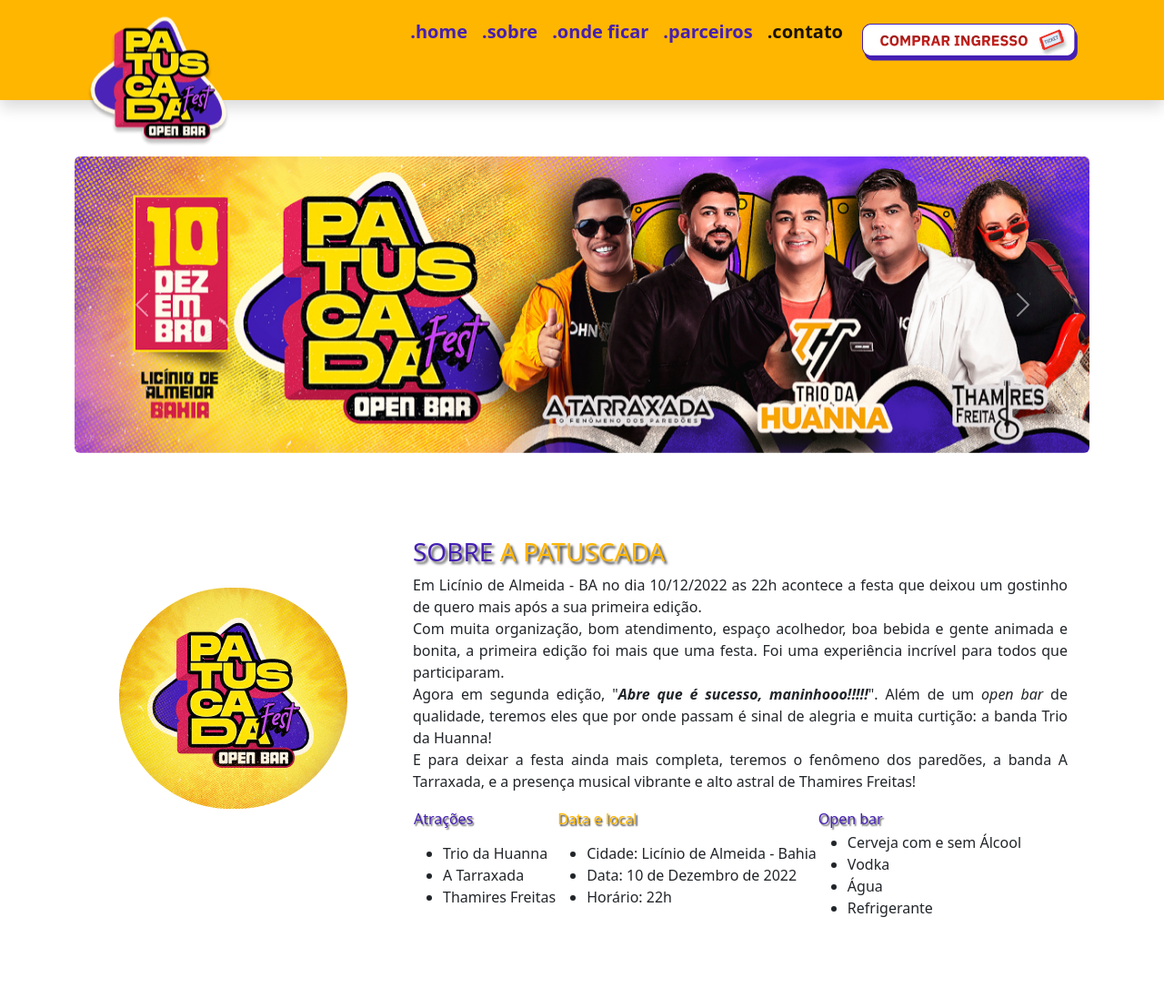
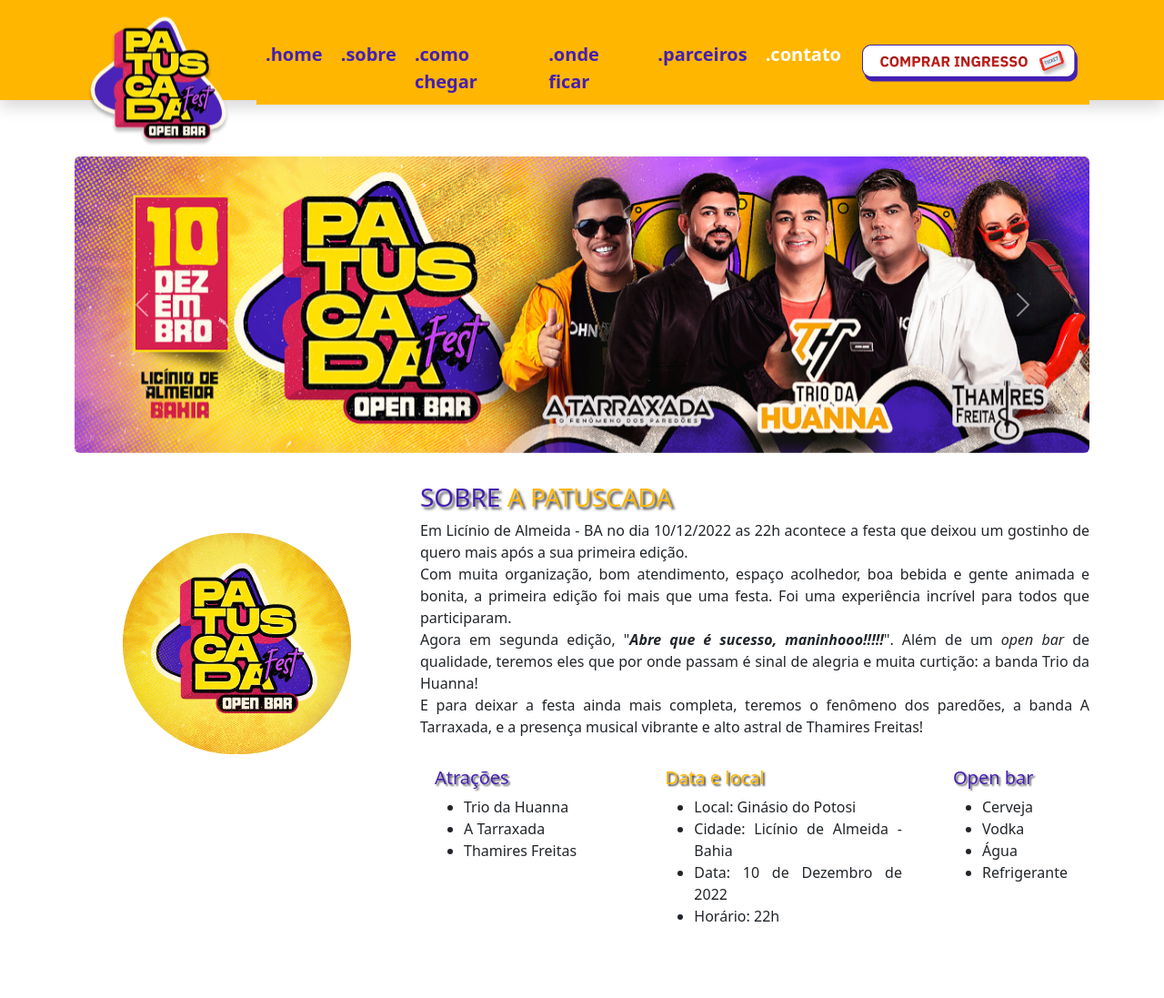
Before and after one commit to klebersonfialhobaleeiro/Patuscada, a Django app: page / in a window 1280 px wide. Shown: the top 1097 px of the page at 91% size. Run offline with Django 4.2, Linux system fonts and the light colour scheme; data comes from the database, SQL or seed files in the repository; some libraries are stand-ins or nearby versions.

Commit message:
Correção do css responsivo

```diff
--- a/Patuscada/static/css/style.css
+++ b/Patuscada/static/css/style.css
@@ -1,3 +1,5 @@
+
+
 .bg-principal, .navbar-toggler, .navbar-nav   {
   background-color: #ffb600 !important;
 }
@@ -7,29 +9,42 @@
 
 
 /* navbar */
-@media (min-width:992px) {
+@media (min-width:770px) {
   .navbar-brand{
       transform: translateY(20%);
   }
 }
-.navbar-top-fixed {
+
+#menu-topo {
   height: 110px;
 }
 .nav-principal {
-  margin-top: -40px;
+  margin-top: 40px;
 }
 
 .nav-principal li.active{
   color: #fff
 }
 
-#navbarCollapse{
-  flex-direction: column;
+.nav-principal li.nav-item a.nav-link{
+  padding: 10px;
 }
+
+
+.navbar-nav .nav-link.active{
+  color: #fff !important;
+}
+
+#li-comprar{
+  height: 60px;
+}
+
 .ul, #btn-comprar{
   align-self: flex-end;
   height: 10px;
 }
+
+
 
 #list-cidades{
   /*background-color: green;*/
--- a/Patuscada/templates/home/index.html
+++ b/Patuscada/templates/home/index.html
@@ -3,16 +3,11 @@
 <html lang="pt-BR">
 
 <head>
-  {% comment %}
   <meta charset="utf-8" />
-  <meta name="viewport" content="width=device-width, initial-scale=1" />
-  <meta name="description" content="" />
-  <meta name="author" content="Mark Otto, Jacob Thornton, and Bootstrap contributors" />
-  <meta name="generator" content="Hugo 0.104.2" />
-  {% endcomment %}
+  <meta name="viewport" content="width=device-width, initial-scale=1">
+  <meta name="description" content="Site oficial da Patuscada Fest de Licínio de Almeida/BA" />
   <title>Patuscada Fest | + que 1 festa. Uma experiência!</title>
   <link rel="shortcut icon" type="imagem/x-icon" href="{% static '/imgs/logo_sombra.png' %}" />
-  <link rel="canonical" href="https://getbootstrap.com/docs/5.2/examples/navbar-fixed/" />
   <link rel="stylesheet" href="https://cdnjs.cloudflare.com/ajax/libs/font-awesome/6.2.0/css/all.min.css"
     integrity="sha512-xh6O/CkQoPOWDdYTDqeRdPCVd1SpvCA9XXcUnZS2FmJNp1coAFzvtCN9BmamE+4aHK8yyUHUSCcJHgXloTyT2A=="
     crossorigin="anonymous" referrerpolicy="no-referrer" />
@@ -22,24 +17,28 @@
   <link href="{% static 'css/style.css' %}" rel="stylesheet" />
 </head>
 
-<body data-bs-spy="scroll" data-bs-target="#navbar">
+<body data-bs-spy="scroll" data-bs-target="#navbarNav">
+
   <!-- NAVBAR -->
-  <nav class="navbar navbar-expand-md fixed-top bg-principal navbar-top-fixed shadow">
+  <nav class="navbar navbar-expand-lg fixed-top bg-principal shadow" id="menu-topo">
     <div class="container">
       <a class="navbar-brand" id="logo_sombra" href="#">
         <img src="{% static 'imgs/logo_sombra.png' %}" alt="" />
       </a>
-      <button class="navbar-toggler" type="button" data-bs-toggle="collapse" data-bs-target="#navbarCollapse"
-        aria-controls="navbarCollapse" aria-expanded="false" aria-label="Toggle navigation">
+      <button class="navbar-toggler" type="button" data-bs-toggle="collapse" data-bs-target="#navbarNav"
+        aria-controls="#navbarNav" aria-expanded="false" aria-label="Toggle navigation">
         <span class="navbar-toggler-icon"></span>
       </button>
-      <div class="collapse navbar-collapse align-bottom">
+      <div class="collapse navbar-collapse align-bottom" id="navbarNav">
         <ul class="navbar-nav ms-auto mb-2 mb-md-0 nav-principal">
           <li class="nav-item">
             <a class="nav-link" aria-current="page" href="#home">.home</a>
           </li>
           <li class="nav-item">
             <a class="nav-link" href="#sobre">.sobre</a>
+          </li>
+          <li class="nav-item">
+            <a class="nav-link" href="#como">.como chegar</a>
           </li>
           <li class="nav-item">
             <a class="nav-link" href="#onde">.onde ficar</a>
@@ -50,8 +49,9 @@
           <li class="nav-item">
             <a class="nav-link" href="#contato">.contato</a>
           </li>
-          <li>
-            <a class="btn btn-default" href="https://ingressos.meep.com.br/patuscada-fest" blank="" id="btn-comprar">
+          <li class="nav-item" id="li-comprar">
+            <a class="btn btn-default" href="https://ingressos.meep.com.br/patuscada-fest" target="_blank"
+              id="btn-comprar">
               <img src="{% static 'imgs/bt_comprar.png' %}" alt="" />
             </a>
           </li>
@@ -64,6 +64,7 @@
 
   <!-- HOME -->
   <div class="container body-main" id="home">
+
     <div class="row">
       <div id="carouselExampleControls" class="carousel slide" data-bs-ride="carousel">
         <div class="carousel-inner rounded">
@@ -85,7 +86,7 @@
     </div>
 
     <!-- SOBRE -->
-    <div class="row mt-3 space col-12" id="sobre">
+    <div class="row mt-3 mb-3" id="sobre">
       <div class="col-md-4 col-sm-5 text-center align-middle">
         <br><br><br>
         <img src="{% static 'imgs/logo_redonda.png' %}" alt="" />
@@ -96,7 +97,8 @@
             SOBRE <span class="txt-amarelo"> A PATUSCADA </span>
           </h3>
         </div>
-        <div class="row" id="txt_sobre">
+        <div id="txt_sobre">
+          <div class="col-12">
             <p>
               Em Licínio de Almeida - BA no dia 10/12/2022 as 22h acontece a
               festa que deixou um gostinho de quero mais após a sua primeira
@@ -108,7 +110,8 @@
               uma festa. Foi uma experiência incrível para todos que
               participaram.
               <br>
-            Agora em segunda edição, "<strong><em>Abre que é sucesso, maninhooo!!!!!</em></strong>". Além de um <em>open
+              Agora em segunda edição, "<strong><em>Abre que é sucesso, maninhooo!!!!!</em></strong>". Além de um
+              <em>open
                 bar</em> de qualidade, teremos eles que
               por onde passam é sinal de alegria e muita curtição: a banda Trio
               da Huanna!
@@ -118,59 +121,63 @@
               alto astral de Thamires Freitas!
             </p>
 
-          <div>
-            <table class="table-responsive">
-              <tr>
-                <td><span class="txt-roxo">Atrações</span></td>
-                <td><span class="txt-amarelo">Data e local</span></td>
-                <td><span class="txt-roxo">Open bar</span></td>
-              </tr>
-              <tr>
-                <td>
+          </div>
+
+          <div class="row">
+            <div class="col-xl-4 col-md-4">
+              <div class="card border-0">
+                <div class="card-body">
+                  <h5 class="card-title txt-roxo">Atrações</h5>
                   <ul class="text-dark">
                     <li>Trio da Huanna</li>
                     <li>A Tarraxada</li>
                     <li>Thamires Freitas</li>
                   </ul>
-                </td>
-                <td>
+                </div>
+              </div>
+            </div>
+            <div class="col-xl-5 col-md-5">
+              <div class="card border-0">
+                <div class="card-body">
+                  <h5 class="card-title txt-amarelo">Data e local</h5>
                   <ul class="text-dark">
+                    <li>Local: Ginásio do Potosi</li>
                     <li>Cidade: Licínio de Almeida - Bahia</li>
                     <li>Data: 10 de Dezembro de 2022</li>
                     <li>Horário: 22h</li>
                   </ul>
-                </td>
-                <td>
+                </div>
+              </div>
+            </div>
+            <div class="col-xl-3 col-md-3">
+              <div class="card border-0">
+                <div class="card-body">
+                  <h5 class="card-title txt-roxo">Open bar</h5>
                   <ul class="text-dark">
-                    <li> Cerveja com e sem Álcool</li>
+                    <li> Cerveja</li>
                     <li> Vodka </li>
                     <li> Água </li>
                     <li> Refrigerante </li>
                   </ul>
-                </td>
-              </tr>
-            </table>
                 </div>
-
-
-
-          <p>
-
-          </p>
-
-
-          </p>
+              </div>
+            </div>
           </div>
         </div>
       </div>
 
+
+    </div>
+
     <!-- COMO CHEGAR -->
-    <div class="row mt-5 col-12">
+    <div class="row mt-5" id="como">
+      <div class="col-12">
         <h3 class="txt-roxo">
           COMO <span class="txt-amarelo"> CHEGAR? </span>
         </h3>
-      <div class="row mx-auto">
-        <div class="col-md-8 col-sm-7 mb-auto">
+        <div class="mx-auto">
+          <div class="row">
+            <div class="col-md-8 col-sm-8 mb-auto">
               <div id="map"> </div>
               <div class="row mt-1">
                 <div class="col-6">
@@ -189,7 +196,7 @@
               </div>
 
             </div>
-        <div class="col-md-4 col-sm-5">
+            <div class="col-md-4 col-sm-4">
               <ul class="nav flex-column nav-pills nav-fill" id="list-cidades">
                 <li class="nav-item">
                   <button class="nav-link cidade text-start" value="-14.492204528258075, -42.23308313054073"><i
@@ -230,22 +237,26 @@
                 <li class="nav-item mt-2">
                   <div class="form-floating">
                     <input type="text" name="local" class="form-control" id="autocomplete" />
-                <label for="autocomplete"> <i class="fa-solid fa-location-dot"> &nbsp; </i> Não encontrou? Digte aqui a
-                  sua cidade.</label>
-
+                    <label for="autocomplete"> <i class="fa-solid fa-location-dot"> &nbsp; </i> Não encontrou? Digte
+                      aqui
+                      a sua cidade.</label>
                   </div>
                 </li>
               </ul>
             </div>
           </div>
         </div>
+      </div>
+    </div>
 
     <!-- ONDE FICAR -->
     <div class="row mt-5" id="onde">
+      <div class="row">
         <h3 class="txt-roxo">
           ONDE <span class="txt-amarelo"> FICAR? </span>
         </h3>
-      <div class="row">
+      </div>
+      <div class="col-12">
         <div class="table-responsive">
           <table class="table">
             <thead class="bg-principal">
@@ -271,22 +282,24 @@
 
     {% if apoios %}
     <!-- APOIADORES -->
-    <div class="row mt-5" id="parceiros">
+    <div class="mt-5" id="parceiros">
+      <div class="row">
+        <div class="col-12">
           <h3 class="txt-roxo">
             APOIAM <span class="txt-amarelo"> A PATUSCADA </span>
           </h3>
+        </div>
+      </div>
       <div class="row">
         {% for apoio in apoios %}
         <div class="col-xl-4 col-md-4 mb-4">
           <div class="card border-left-warning shadow py-2">
             <div class="d-flex justify-content-center">
               <img class="img-apoio" src="media/{{ apoio.logomarca }}" alt="{{apoio.nome}}" />
-
             </div>
           </div>
         </div>
         {% endfor %}
-
       </div>
     </div>
     {% endif %}
@@ -306,40 +319,16 @@
       {% endif %}
 
       <div class="row">
-        <div class="col-md-8 col-sm-7 mb-auto">
-          <form class="row g-3" action="{% url 'home' %}" method="POST">
-            {% csrf_token %}
-            <div class="col-md-6 form-floating">
-              <input type="text" name="name" class="form-control" id="name" placeholder="Seu nome" required />
-              <label for="floatingInput">Nome*</label>
+        <div class="col-md-6 text-center">
+          <div class="p-2 bd-highlight">
+            <h5 class="txt-roxo">
+              <i class="fa-solid fa-phone"></i> &nbsp;&nbsp; Telefone:
+            </h5>
+            &nbsp;&nbsp; +55 (77) 9 9194-3653
           </div>
-            <div class="col-md-6 form-floating">
-              <input type="email" name="email" class="form-control" id="email" placeholder="name@example.com"
-                required />
-              <label for="floatingInput">Email*</label>
-            </div>
-            <div class="col-md-6 form-floating">
-              <input type="tel" name="phone" class="form-control" id="tel" placeholder="(77) 99191-9191" />
-              <label for="floatingInput">Telefone</label>
-            </div>
-            <div class="col-md-6 form-floating">
-              <input type="text" name="instagram" class="form-control" id="instagram" placeholder="Seu instagram" />
-              <label for="floatingInput">Instagram</label>
-            </div>
-            <div class="col-md-12 form-floating">
-              <textarea type="text" name="message" class="form-control" placeholder="Sua mensagem"
-                id="floatingTextarea2" style="height: 150px" required></textarea>
-              <label for="floatingTextarea2">Sua mensagem*</label>
-            </div>
-            <div class="col-12">
-              <button type="submit" class="btn btn-default">
-                <img src="{% static 'imgs/btn_enviar.png' %}" alt="" />
-              </button>
-            </div>
-          </form>
         </div>
 
-        <div class="col-md-4 col-sm-5 text-center">
+        <div class="col-md-6 text-center">
           <div class="p-2 bd-highlight">
             <h5 class="txt-amarelo">
               <i class="fa-solid fa-location-dot"> </i>&nbsp;&nbsp;Endereço:<br>
@@ -347,12 +336,19 @@
             &nbsp;&nbsp; Praça Sônia Damasceno, S/N. <br>
             &nbsp;&nbsp; Licínio de Almeida, BA
           </div>
+        </div>
+
+
+        <div class="col-md-6 text-center">
           <div class="p-2 bd-highlight">
             <h5 class="txt-roxo">
-              <i class="fa-solid fa-phone"></i> &nbsp;&nbsp; Telefone:
+              <i class="fa fa-instagram"></i>&nbsp;&nbsp; Instagram:
             </h5>
-            &nbsp;&nbsp; +55 (77) 9 9194-3653
+            &nbsp;&nbsp; @patuscadafest
           </div>
+        </div>
+
+        <div class="col-md-6 text-center">
           <div class="p-2 bd-highlight">
             <h5 class="txt-amarelo">
               <i class="fa-solid fa-envelope"></i>
@@ -360,23 +356,17 @@
             </h5>
             &nbsp;&nbsp; patuscadafestlic@gmail.com
           </div>
+        </div>
 
-          <div class="p-2 bd-highlight">
-            <h5 class="txt-roxo">
-              <i class="fa fa-instagram"></i>&nbsp;&nbsp; Instagram:
-            </h5>
-            &nbsp;&nbsp; @patuscadafest
-          </div>
+
       </div>
     </div>
   </div>
 
   <!-- FOOTER -->
   <footer class="footer mt-5">
-      <div class="container">
     <div class="row">
       <img src="{% static 'imgs/bg_footer.png' %}" alt="" />
-        </div>
     </div>
   </footer>
   </div>
```
Also changed, not shown: Patuscada/templates/home/index copy.html (added, +398 -0 lines), 3 other files. Lines whose indentation alone changed are shown as unchanged.
